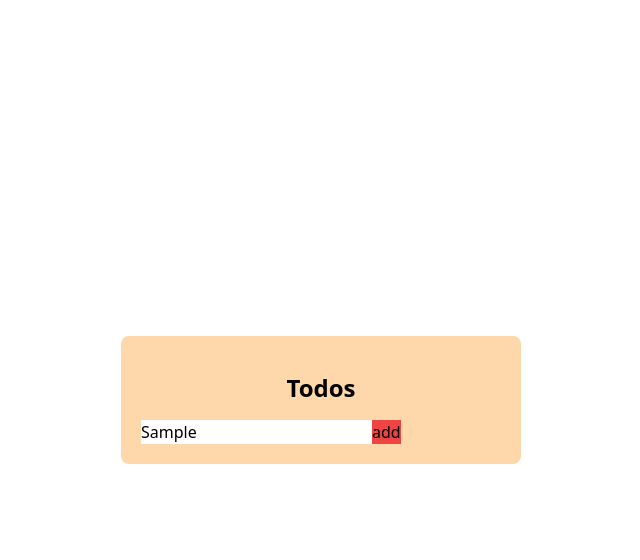
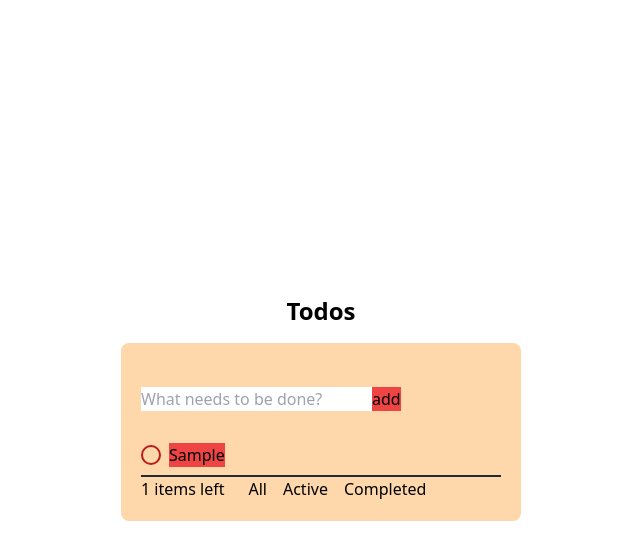
Before and after one commit to Buse-ng/todo-app, a React (Vite) app: page / in a window 1280 px wide. Both pictures are taken after typing "Sample" into the empty fields and a click on the button "add". Shown: the top 560 px of the page, without its empty margins (319-959 px from the left). Built offline with nearby package versions, Linux system fonts and the light colour scheme.

Commit message:
todo list

```diff
--- a/src/components/Todo.jsx
+++ b/src/components/Todo.jsx
@@ -1,15 +1,25 @@
-import React from 'react';
-import TodoForm from "./TodoForm"
+import React, { useEffect, useState } from "react";
+import TodoForm from "./TodoForm";
+import TodoList from "./TodoList";
+import TodoActivity from "./TodoActivity";
 
 const Todo = () => {
+  const [todos, setTodos] = useState([]);
 
-    return(
-        <div className='w-[400px] bg-orange-200 p-5 rounded-lg'>
-            <h2 className='flex justify-center items-center font-bold text-2xl my-4'>
-                Todos
-            </h2>
-            <TodoForm />
-        </div>
-    )
-}
+  useEffect(() => {
+    console.log(todos);
+  }, [todos]);
+
+  return (
+    <div className="flex flex-col">
+      <h2 className="flex justify-center items-center font-bold text-2xl my-4">
+        Todos
+      </h2>
+      <div className="w-[400px] bg-orange-200 p-5 rounded-lg">
+        <TodoForm todos={todos} setTodos={setTodos} />
+        <TodoList todos={todos} />
+      </div>
+    </div>
+  );
+};
 export default Todo;
--- /dev/null
+++ b/src/components/TodoActivity.jsx
@@ -0,0 +1,17 @@
+import React from 'react'
+
+const TodoActivity = ( { todos } ) => {
+
+
+  return (
+    <div className='flex items-center justify-center'>
+        <div className='flex gap-x-4'>
+            <div className='hover:border hover:border-gray-100'>All</div>
+            <div className='hover:border hover:border-gray-100'>Active</div>
+            <div className='hover:border hover:border-gray-100'>Completed</div>
+        </div>
+    </div>
+  )
+}
+
+export default TodoActivity
--- a/src/components/TodoForm.jsx
+++ b/src/components/TodoForm.jsx
@@ -1,9 +1,13 @@
-import React from "react";
-import { useState } from "react";
+import React, { useState,  useEffect } from "react";
 
-const TodoForm = () => {
-  const initialValues = { todoField: "" };
+const TodoForm = ( { todos, setTodos} ) => {
+
+  const initialValues = { todoItem: "" };
   const [form, setForm] = useState(initialValues);
+
+  useEffect(() => {
+    setForm(initialValues);
+  }, [todos])
 
   const onChangeInput = (e) => {
     setForm({ ...form, [e.target.name]: e.target.value });
@@ -12,21 +16,22 @@ const TodoForm = () => {
   const onSubmit = (e) => {
     e.preventDefault();
 
-    if (form.todoField === "") {
+    if (form.todoItem === "") {
       return false;
     }
+    setTodos([...todos, form]);
     console.log(form);
   };
 
   return (
     <form onSubmit={onSubmit}>
       <input
-        name="todoField"
+        name="todoItem"
         placeholder="What needs to be done?"
-        value={form.todoField}
+        value={form.todoItem}
         onChange={onChangeInput}
       />
-      <button className="bg-red-500">add</button>
+      <button className="bg-red-500 my-6">add</button>
     </form>
   );
 };
--- a/src/components/TodoList.jsx
+++ b/src/components/TodoList.jsx
@@ -1,10 +1,32 @@
-import React from 'react';
+import React from "react";
+import TodoActivity from "./TodoActivity";
 
-const TodoList = () => {
+const TodoList = ({ todos }) => {
 
-    return (
-        <>
-        </>
-    )
-}
+  return (
+    <div>
+      <ul>
+        {todos.map((item, index) => (
+            <div key={index} className="flex gap-x-2 border-b-2 border-gray-800 py-2 items-center">
+                <button
+                    className="border-2 rounded-full border-red-700 p-2">
+                </button>
+                <li
+
+                    className="bg-red-500"
+                >
+                    {item.todoItem}
+                </li>
+            </div>
+        ))}
+      </ul>
+      <div className="flex gap-x-6">
+        <span>
+            {todos.length} items left
+        </span>
+        <TodoActivity />
+      </div>
+    </div>
+  );
+};
 export default TodoList;
```
